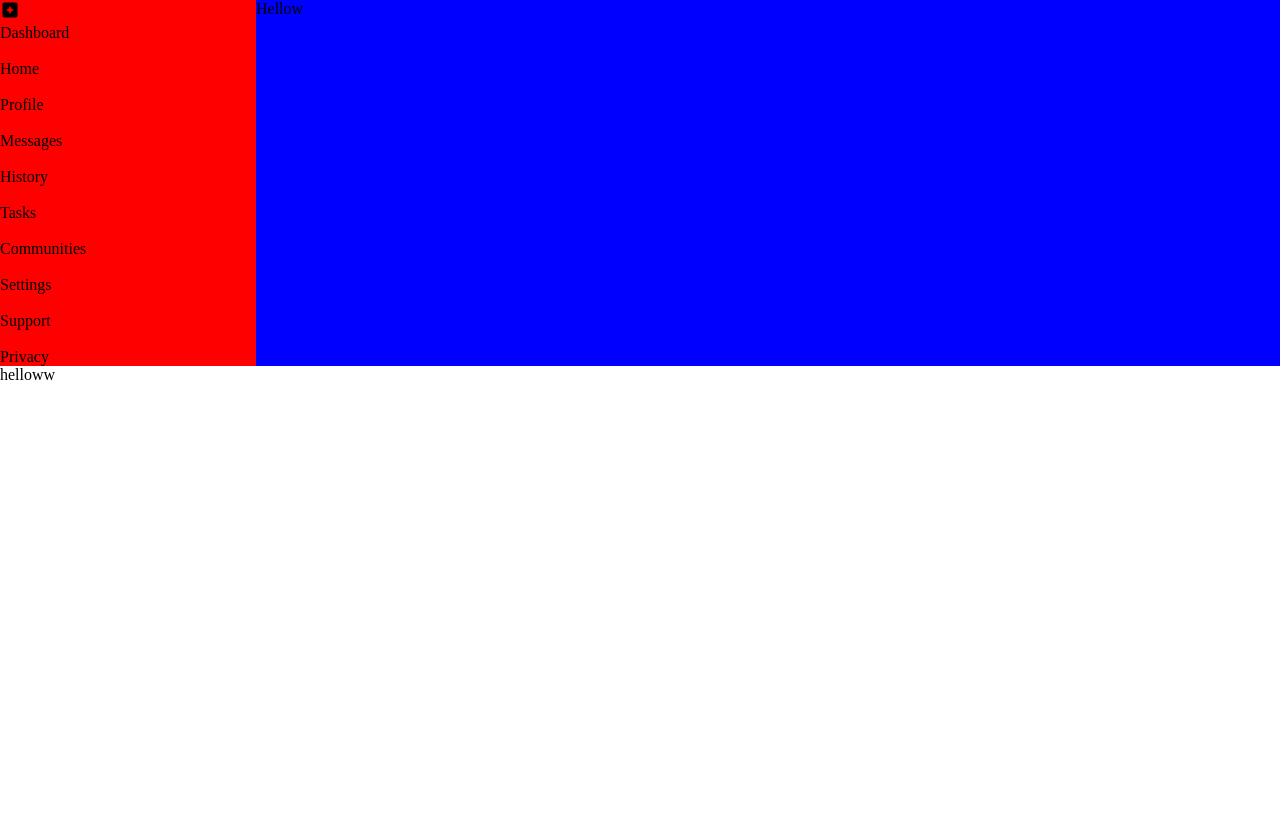
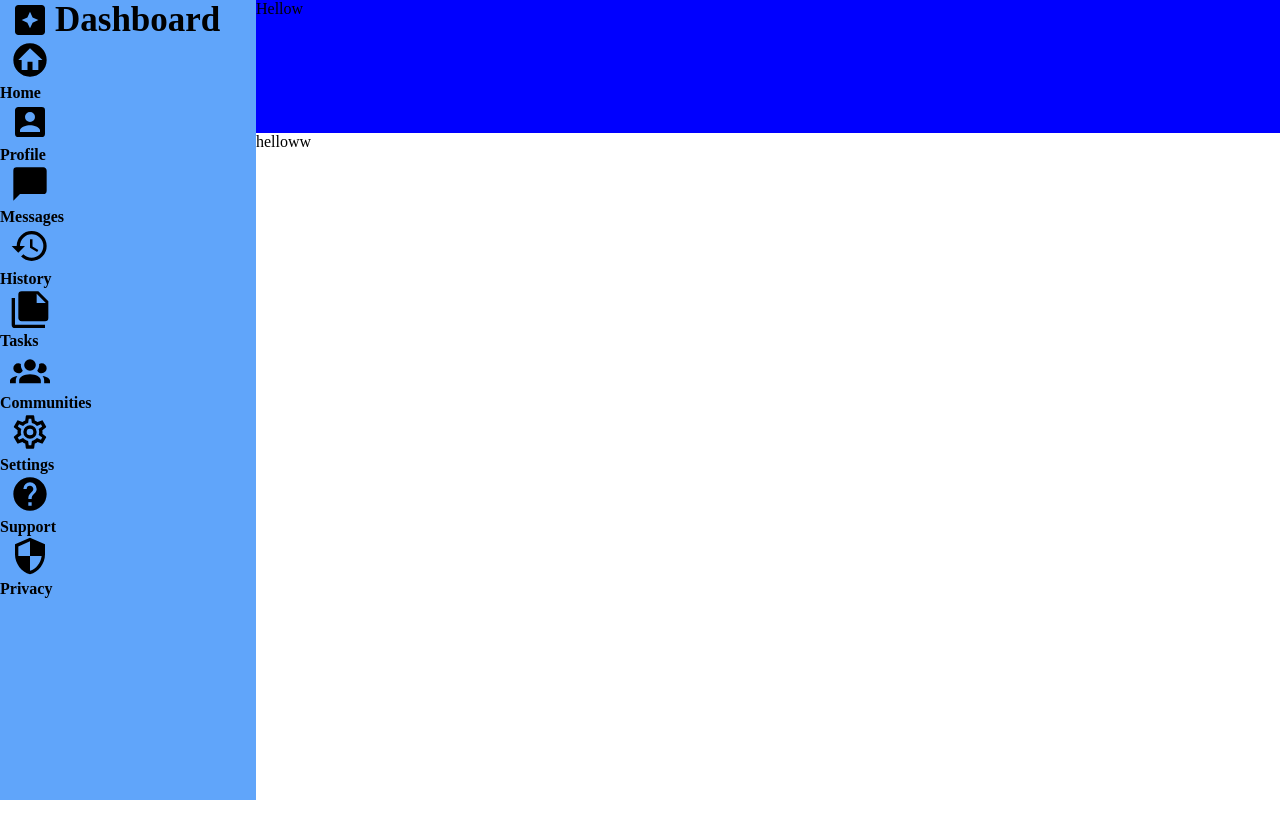
Before and after one commit to manuher121/Dashboard, a plain HTML site: page index.html in a window 1280 px wide. Shown: the top 838 px of the page. After the commit the page ends 800 px from the top, so only its background shows below. Drawn offline with Linux system fonts and the light colour scheme.

Commit message:
Icons were added and basic layout changed

```diff
--- a/index.html
+++ b/index.html
@@ -10,29 +10,29 @@
     <div class="container">
         <div class="left-panel">
             <div class="dashboard">
-                <img src="imgs/dashboardlogo.svg" width="20px">
+                <img src="imgs/dashboardlogo.svg" \>
                 <p>Dashboard</p>
             </div>
             <div class="sidebar-info">
-                <img>
+                <img src="imgs/home.svg">
                 <p>Home</p>
-                <img>
+                <img src="imgs/profile.svg">
                 <p>Profile</p>
-                <img>
+                <img src="imgs/message.svg">
                 <p>Messages</p>
-                <img>
+                <img src="imgs/history.svg">
                 <p>History</p>
-                <img>
+                <img src="imgs/tasks.svg">
                 <p>Tasks</p>
-                <img>
+                <img src="imgs/commun.svg">
                 <p>Communities</p>
             </div>
             <div class="sidebar-info2">
-                <img>
+                <img src="imgs/settings.svg">
                 <p>Settings</p>
-                <img>
+                <img src="imgs/support.svg">
                 <p>Support</p>
-                <img>
+                <img src="imgs/privacy.svg">
                 <p>Privacy</p>
             </div>
         </div>
--- a/style.css
+++ b/style.css
@@ -3,14 +3,34 @@
     padding: 0px;
 }
 
+body, html {
+    height: 100%;
+}
+
 .container {
+    height: 100%;
     display: grid;
     grid-template-columns: 1fr 4fr;
     grid-template-rows: 1fr 5fr;
 }
 
 .left-panel {
-    background-color: red;
+    grid-area: 1 / 1 / 3 / 2;
+    background-color: #60a5fa;
+    font-weight: bolder;
+}
+
+.dashboard {
+    display: grid;
+    gap: 10px;
+    grid-template-columns: 45px 1fr;
+    font-size: 35px;
+}
+
+img {
+    margin-left: 10px;
+    height: auto;
+    width: 40px;
 }
 
 .header {
```
Also changed, not shown: imgs/commun.svg (added), imgs/history.svg (added), imgs/home.svg (added), imgs/message.svg (added), imgs/privacy.svg (added), imgs/profile.svg (added), imgs/settings.svg (added), imgs/support.svg (added), imgs/tasks.svg (added).
